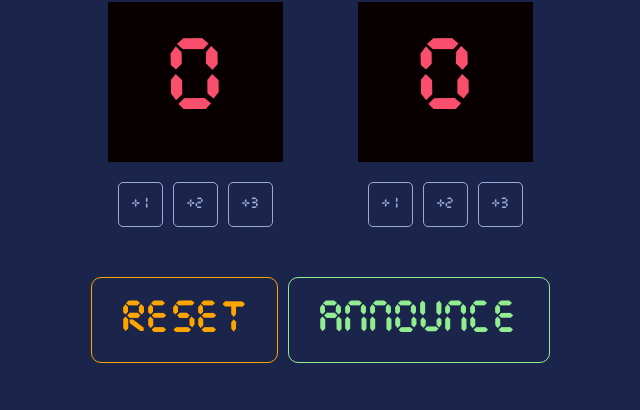
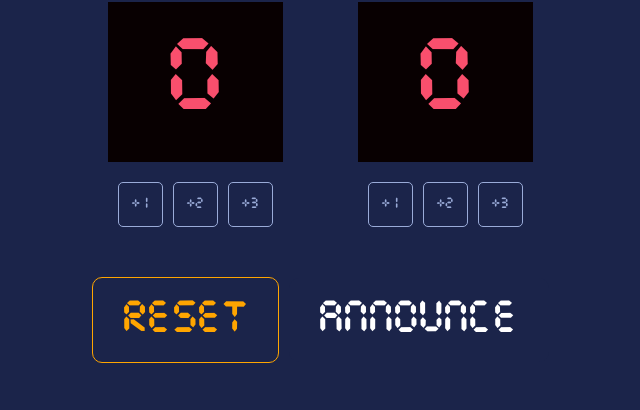
Before and after one commit to MohsenDeniku/scoreTracker, a website built with Vite: page index.html in a window 1280 px wide. Both pictures are taken after a click on the button "Announce". Shown: the part 142-552 px from the top of the page, without its empty margins (320-960 px from the left). Built offline with nearby package versions, Linux system fonts and the light colour scheme.

Commit message:
ux changes

```diff
--- a/index.html
+++ b/index.html
@@ -25,7 +25,7 @@
         </div>
         <div id="reset-btn">
             <button onclick="resetBtn()" id="reset-btn-el">RESET</button>
-            <button onclick="announceWinner()">Announce</button>
+            <button onclick="announceWinner()" id="announce-btn-el">Announce</button>
         </div>
         <p id="winner"></p>
         <p id="footer">Developed by Mohsen Deniku</p>
--- a/index.js
+++ b/index.js
@@ -32,6 +32,9 @@ function resetBtn() {
     document.getElementById('guest-1').disabled = false
     document.getElementById('guest-2').disabled = false
     document.getElementById('guest-3').disabled = false
+    document.getElementById('announce-btn-el').disabled = false
+    document.getElementById('announce-btn-el').style.color = 'lightgreen'
+    document.getElementById('announce-btn-el').style.borderColor = 'lightgreen'
 }
 
 function announceWinner() {
@@ -50,4 +53,7 @@ function announceWinner() {
     document.getElementById('guest-3').disabled = true
     document.getElementById('reset-btn-el').style.borderColor = "orange"
     document.getElementById('reset-btn-el').style.color = "orange"
+    document.getElementById('announce-btn-el').disabled = true
+    document.getElementById('announce-btn-el').style.border = 'white'
+    document.getElementById('announce-btn-el').style.color = 'white'
 }
```
